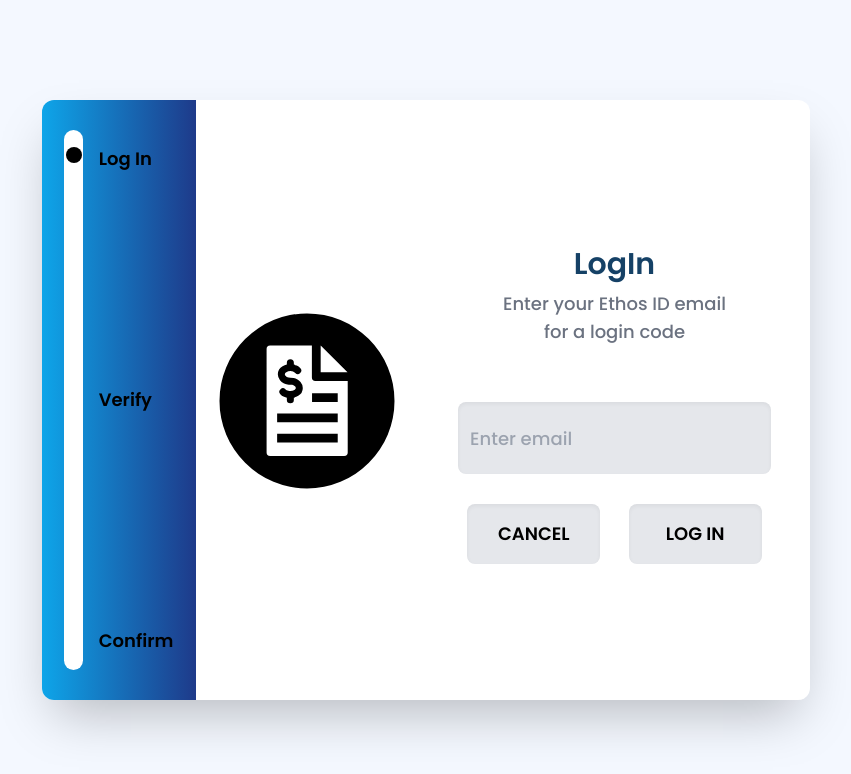
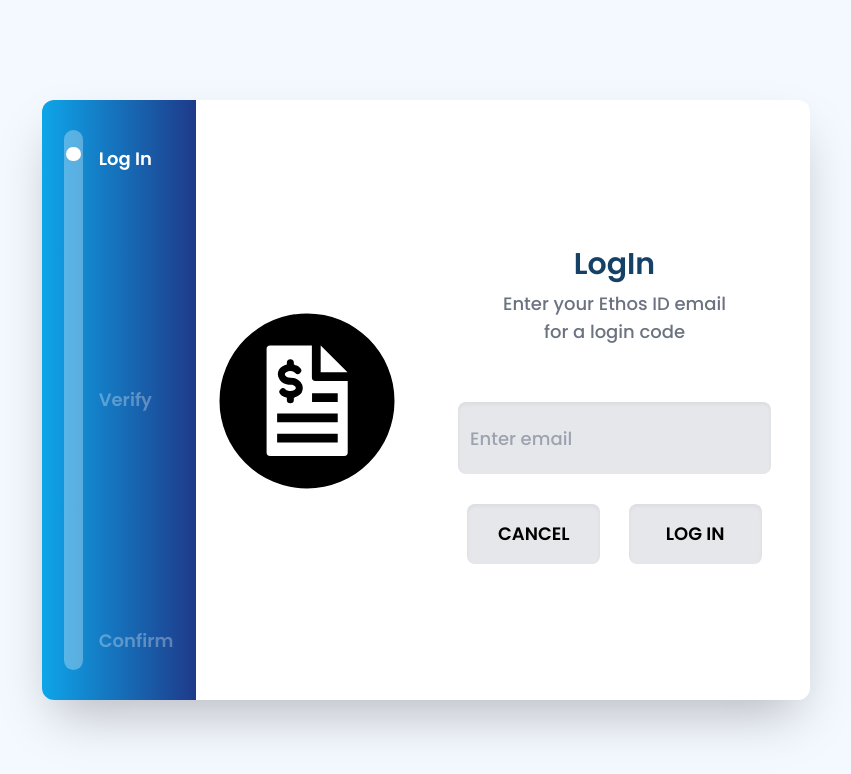
Before and after one commit to Dhruvin151104/Ethos-Bank, a React (Vite) app in the folder Ethos-Bank/: page /login in a window 1280 px wide. Shown: the top 774 px of the page, without its empty margins (214-1065 px from the left). Built offline with nearby package versions, Linux system fonts and the light colour scheme; the HTML template or start-up script is replaced by a standard one; a web font is replaced by a local one.

Commit message:
Update Login.jsx

```diff
--- a/Ethos-Bank/src/Pages/Login.jsx
+++ b/Ethos-Bank/src/Pages/Login.jsx
@@ -1,9 +1,15 @@
 import React from "react";
 import test_svg from "../assets/test_svg.svg";
+import { useState } from "react";
 function Login() {
+  const [index, setindex] = useState(1)
+
   const nextSlide = (e) => {
-    const parent = e.target.parentNode.parentNode.parentNode.parentNode;
-    parent.style.transform = "translateY(-100%)";
+    const parent = document.getElementById('login');
+    const slider = document.getElementById('slider')
+    parent.style.transform = `translateY(-${100*index}%)`;
+    slider.style.transform = `translateY(${13.7*index}rem)`;
+    setindex(index+1)
   };
   return (
     <div className="h-[100vh] w-[100vw] bg-main-theme font-[Poppins] justify-center items-center flex">
@@ -11,18 +17,18 @@ function Login() {
 
         {/* Scroll Part */}
         <div className="h-full w-[20%] bg-gradient-to-r from-sky-500 to-blue-900 flex items-center justify-center gap-4">
-            <div className="h-[90%] w-[12%] bg-white rounded-3xl flex justify-center pt-[11%]">
-                <div className=" h-4 w-4 rounded-full bg-black"></div>
+            <div className="h-[90%] w-[12%] bg-white/30 rounded-3xl flex justify-center py-[11%]">
+                <div id="slider" className=" h-[0.9rem] w-[0.9rem] rounded-full bg-white duration-[600ms] ease-linear"></div>
             </div>
             <div className="h-[85%] flex flex-col items-start justify-between">
-                <p className="text-lg font-semibold">Log In</p>
-                <p className="text-lg font-semibold">Verify</p>
-                <p className="text-lg font-semibold">Confirm</p>
+                <p className={`text-lg font-semibold text-white ${index !== 1 ? "text-opacity-30" : ""}`}>Log In</p>
+                <p className={`text-lg font-semibold text-white ${index !== 2 ? "text-opacity-30" : ""}`}>Verify</p>
+                <p className={`text-lg font-semibold text-white ${index !== 3 ? "text-opacity-30" : ""}`}>Confirm</p>
             </div>
         </div>
 
         {/* Form Part */}
-        <div className="h-full w-[80%] flex flex-col items-center duration-[600ms] ease-linear">
+        <div id="login" className="h-full w-[80%] flex flex-col items-center duration-[600ms] ease-linear">
           <div className="min-h-full w-full flex justify-center items-center">
             <div className="h-full w-[40%] flex items-center justify-center">
               <img className="h-[35%]" src={test_svg} alt="" />
@@ -53,7 +59,19 @@ function Login() {
               </div>
             </div>
           </div>
-          <div className="min-h-full w-full bg-pink-600"></div>
+          <div className="min-h-full w-full bg-pink-600">
+          <div className="flex w-full  h-[20%] items-center justify-evenly px-5">
+                <button className="py-4 rounded-lg shadow-inner text-lg font-semibold w-[38%] bg-gray-200 hover:bg-blue-600 hover:text-gray-200 duration-200 ease-linear">
+                  CANCEL
+                </button>
+                <button
+                  className="py-4 rounded-lg shadow-inner text-lg font-semibold w-[38%] bg-gray-200 hover:bg-blue-600 hover:text-gray-200 duration-200 ease-linear"
+                  onClick={nextSlide}
+                >
+                  LOG IN
+                </button>
+              </div>
+          </div>
           <div className="min-h-full w-full bg-purple-600"></div>
         </div>
       </div>
```
